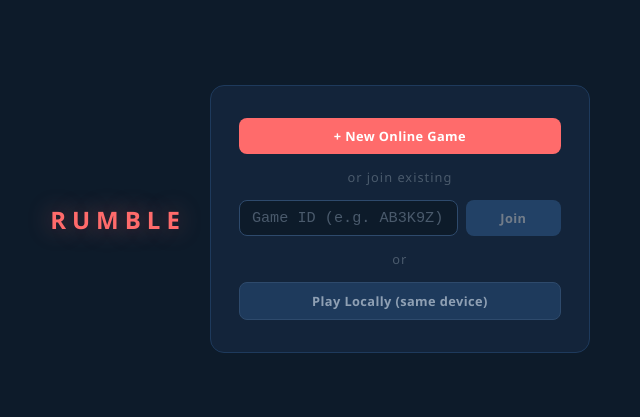
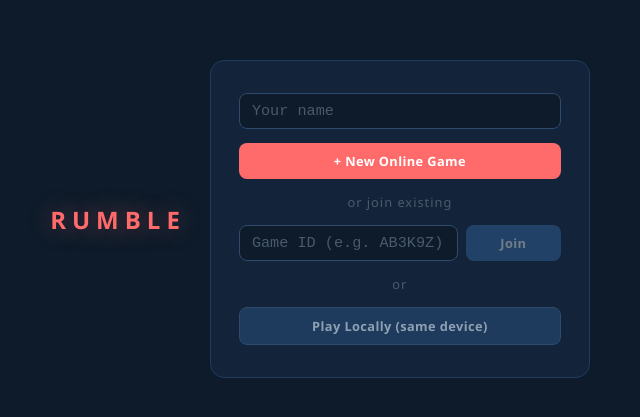
Before and after one commit to nkwlms/rumble, a React (Vite) app: page / in a window 1280 px wide. Shown: the part 181-598 px from the top of the page, without its empty margins (320-960 px from the left). Built offline with nearby package versions, Linux system fonts and the light colour scheme.

Commit message:
addNameField

```diff
--- a/src/App.css
+++ b/src/App.css
@@ -251,7 +251,7 @@
 .tile--board {
   width: calc(var(--cell) - 5px);
   height: calc(var(--cell) - 5px);
-  font-size: calc(var(--cell) * 0.3);
+  font-size: calc(var(--cell) * 0.42);
   pointer-events: none;
 }
 
@@ -300,7 +300,7 @@
   position: relative;
   z-index: 1;
 }
-.tile--rack .tile-num { font-size: calc(var(--rack-tile) * 0.4); }
+.tile--rack .tile-num { font-size: calc(var(--rack-tile) * 0.52); }
 
 .tile--rack:hover {
   transform: translateY(-4px);
@@ -316,7 +316,7 @@
 }
 
 .tile--rack.tile--wild { background: #ede3c5; }
-.tile--rack.tile--wild .tile-num { font-size: calc(var(--rack-tile) * 0.32); }
+.tile--rack.tile--wild .tile-num { font-size: calc(var(--rack-tile) * 0.42); }
 .tile--rack.tile--wild.tile--selected { background: #ffd54f !important; }
 
 /* ── Controls ───────────────────────────────────────────────────────────── */
@@ -499,6 +499,16 @@
 }
 
 .lobby-btn { width: 100%; padding: 12px; font-size: 0.95rem; }
+
+.lobby-name-input {
+  font-family: inherit;
+  letter-spacing: normal;
+  text-transform: none;
+  font-size: 1rem;
+  border-color: #4a8ac8;
+  width: 100%;
+  box-sizing: border-box;
+}
 
 .lobby-divider {
   text-align: center;
--- a/src/App.jsx
+++ b/src/App.jsx
@@ -59,14 +59,20 @@ function fromSyncState(state) {
   return { ...state, pending: {}, selectedIdx: null };
 }
 
-function playerLabel(idx, myPlayer) {
-  if (myPlayer === null) return `Player ${idx + 1}`;
-  return idx === myPlayer ? 'You' : 'Opponent';
+function playerLabel(idx, myPlayer, names) {
+  const name = names?.[idx];
+  if (myPlayer === null) return name || `Player ${idx + 1}`;
+  return name || (idx === myPlayer ? 'You' : 'Opponent');
 }
 
-function turnMsg(nextPlayer, myPlayer) {
-  if (myPlayer === null) return `Player ${nextPlayer + 1}'s turn.`;
-  return nextPlayer === myPlayer ? 'Your turn!' : "Opponent's turn — waiting…";
+function turnMsg(nextPlayer, myPlayer, names) {
+  if (myPlayer === null) {
+    const name = names?.[nextPlayer] || `Player ${nextPlayer + 1}`;
+    return `${name}'s turn.`;
+  }
+  if (nextPlayer === myPlayer) return 'Your turn!';
+  const opName = names?.[nextPlayer] || 'Opponent';
+  return `${opName}'s turn — waiting…`;
 }
 
 // ── Tile component ────────────────────────────────────────────────────────────
@@ -99,12 +105,19 @@ function Tile({ tile, size = 'board', selected = false, onClick, onDragStart })
 
 // ── Lobby screen ──────────────────────────────────────────────────────────────
 
-function Lobby({ onNew, onJoin, onLocal, syncing }) {
+function Lobby({ onNew, onJoin, onLocal, syncing, name, onNameChange }) {
   const [joinInput, setJoinInput] = useState('');
   return (
     <div className="app lobby">
       <h1 className="title">RUMBLE</h1>
       <div className="lobby-card">
+        <input
+          className="lobby-input lobby-name-input"
+          placeholder="Your name"
+          value={name}
+          onChange={e => onNameChange(e.target.value)}
+          maxLength={20}
+        />
         {SCRIPT_URL ? (
           <>
             <button className="btn btn--play lobby-btn" onClick={onNew} disabled={syncing}>
@@ -161,6 +174,12 @@ export default function App() {
 
   const [gameId, setGameId]     = useState(urlGameId);
   const [myPlayer, setMyPlayer] = useState(null);
+  const [myName, setMyName]     = useState(() => localStorage.getItem('rumble_name') || '');
+
+  function saveName(n) {
+    setMyName(n);
+    localStorage.setItem('rumble_name', n);
+  }
   const [syncing, setSyncing]   = useState(false);
   const [syncError, setSyncError] = useState(false);
   const [copyDone, setCopyDone] = useState(false);
@@ -223,7 +242,8 @@ export default function App() {
       // Auto-join as player 2 if the slot is still open
       if (state.status === 'waiting' && state.secrets?.[1] === null) {
         const secret = randId(16);
-        const newState = { ...state, secrets: [state.secrets[0], secret], status: 'active' };
+        const joinerName = localStorage.getItem('rumble_name') || '';
+        const newState = { ...state, secrets: [state.secrets[0], secret], status: 'active', names: [state.names?.[0] ?? null, joinerName || null] };
         await saveGame(id, newState);
         localStorage.setItem(`rumble_${id}`, JSON.stringify({ player: 1, secret }));
         setMyPlayer(1);
@@ -249,7 +269,7 @@ export default function App() {
       const id = randId(6);
       const secret = randId(16);
       const base = initGame();
-      const state = { ...toSyncState(base), secrets: [secret, null], status: 'waiting' };
+      const state = { ...toSyncState(base), secrets: [secret, null], status: 'waiting', names: [myName || null, null] };
       await saveGame(id, state);
       localStorage.setItem(`rumble_${id}`, JSON.stringify({ player: 0, secret }));
       window.history.pushState(null, '', `?game=${id}`);
@@ -271,7 +291,7 @@ export default function App() {
       if (state.error === 'not_found') { alert(`Game "${id}" not found.`); return; }
       if (state.secrets?.[1] !== null) { alert('This game already has two players.'); return; }
       const secret = randId(16);
-      const newState = { ...state, secrets: [state.secrets[0], secret], status: 'active' };
+      const newState = { ...state, secrets: [state.secrets[0], secret], status: 'active', names: [state.names?.[0] ?? null, myName || null] };
       await saveGame(id, newState);
       localStorage.setItem(`rumble_${id}`, JSON.stringify({ player: 1, secret }));
       window.history.pushState(null, '', `?game=${id}`);
@@ -482,7 +502,7 @@ export default function App() {
       gameOver,
       message: gameOver
         ? `🏆 Game over! ${getWinnerText(newPlayers)}`
-        : `✅ +${points} pts! ${turnMsg(nextPlayer, myPlayer)}`,
+        : `✅ +${points} pts! ${turnMsg(nextPlayer, myPlayer, game.names)}`,
     };
 
     setGame(newGame);
@@ -525,7 +545,7 @@ export default function App() {
       currentPlayer: nextPlayer,
       pending: {},
       selectedIdx: null,
-      message: `${playerLabel(game.currentPlayer, myPlayer)} passed. ${turnMsg(nextPlayer, myPlayer)}`,
+      message: `${playerLabel(game.currentPlayer, myPlayer, game.names)} passed. ${turnMsg(nextPlayer, myPlayer, game.names)}`,
     };
 
     setGame(newGame);
@@ -572,6 +592,8 @@ export default function App() {
         onJoin={joinOnlineGame}
         onLocal={startLocal}
         syncing={syncing}
+        name={myName}
+        onNameChange={saveName}
       />
     );
   }
@@ -742,7 +764,7 @@ export default function App() {
               key={i}
               className={`score-card${i === game.currentPlayer && !game.gameOver ? ' score-card--active' : ''}`}
             >
-              <div className="score-card__label">{playerLabel(i, myPlayer)}</div>
+              <div className="score-card__label">{playerLabel(i, myPlayer, game.names)}</div>
               <div className="score-card__value">{p.score}</div>
             </div>
           ))}
@@ -790,7 +812,7 @@ export default function App() {
           ) : (
             <div className="rack-area opponent-wait">
               <div className="rack-label">
-                {myPlayer !== null ? "Opponent's turn" : `Player ${game.currentPlayer + 1}'s turn`}
+                {playerLabel(game.currentPlayer, myPlayer, game.names)}'s turn
               </div>
               <div className="wait-dots"><span /><span /><span /></div>
               {syncError && <div className="sync-err-msg">Connection issue — retrying…</div>}
```
